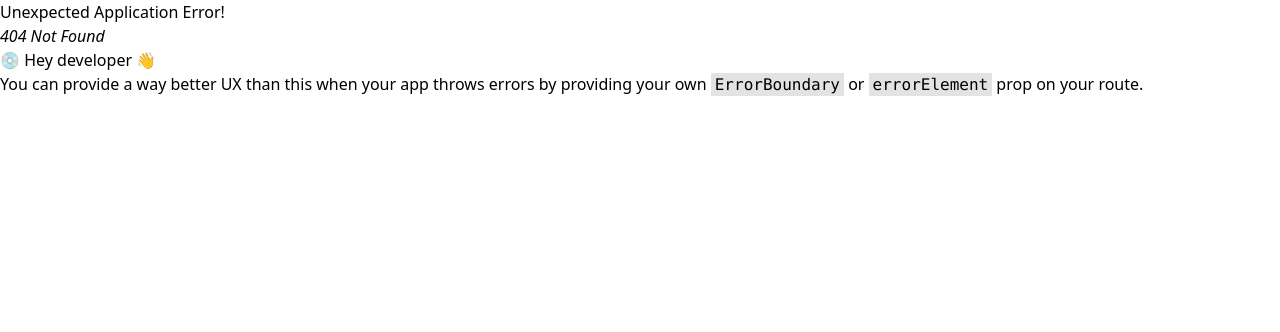
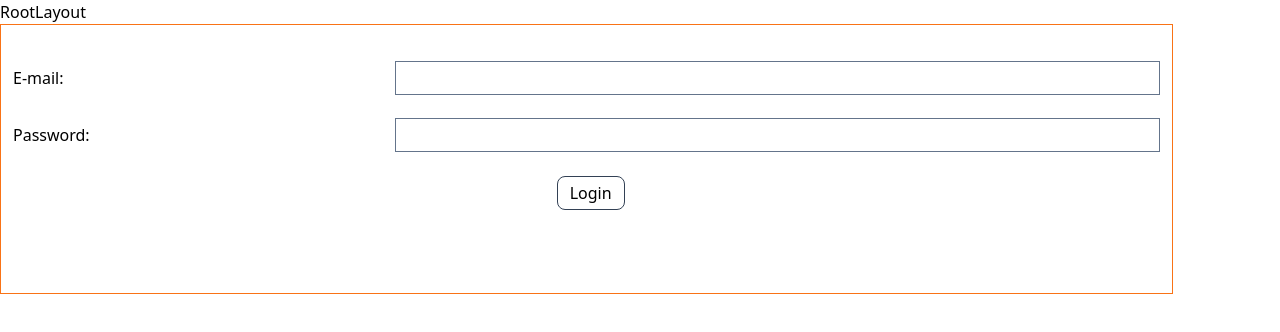
Before and after one commit to angkamilama/TodoList-Firebase-app, a React (Vite) app: page /Login in a window 1280 px wide. Before the commit this address had no page. Shown: the top 332 px of the page. Built offline with nearby package versions, Linux system fonts and the light colour scheme.

Commit message:
add navigate and custom component

```diff
--- a/src/App.tsx
+++ b/src/App.tsx
@@ -7,11 +7,13 @@ import {
 
 import Home from "./components/Home";
 import RootLayout from "./components/RootLayout";
+import Login from "./components/Login";
 
 const router = createBrowserRouter(
   createRoutesFromElements(
     <Route path="/" element={<RootLayout />}>
       <Route index element={<Home />} />
+      <Route path="Login" element={<Login />} />
     </Route>
   )
 );
--- /dev/null
+++ b/src/Interface&Type/MyInterfaces.ts
@@ -0,0 +1,16 @@
+export interface Todotype {
+  id: string;
+  todoItem?: string;
+}
+
+export interface UserInfo {
+  email: string;
+  password: string;
+  loggedIn: boolean;
+  userId: string;
+}
+
+export interface User {
+  userEmail: string;
+  userId: string;
+}
--- a/src/components/Home.tsx
+++ b/src/components/Home.tsx
@@ -1,7 +1,7 @@
 import { useState } from "react";
 import { createUserWithEmailAndPassword } from "firebase/auth";
-import { auth } from "../firebaseConfig/firebaseConfig";
-import { db } from "../firebaseConfig/firebaseConfig";
+import { auth } from "../firebaseConfig/Configuration";
+import { db } from "../firebaseConfig/Configuration";
 import {
   collection,
   doc,
@@ -10,18 +10,10 @@ import {
   updateDoc,
   deleteDoc,
 } from "firebase/firestore";
+import { NavLink } from "react-router-dom";
+import MyForm from "./MyForm";
+import { UserInfo, Todotype, User } from "../Interface&Type/MyInterfaces";
 
-interface Todotype {
-  id: string;
-  todoItem?: string;
-}
-
-interface UserInfo {
-  email: string;
-  password: string;
-  loggedIn: boolean;
-  userId: string;
-}
 function Home() {
   const [userInfo, setUserInfo] = useState<UserInfo>({
     email: "",
@@ -34,11 +26,7 @@ function Home() {
   const [editedTodoItem, setEditedTodoItem] = useState("");
   const [editedId, setEditedId] = useState("");
   const [todos, setTodos] = useState<Todotype[]>([]);
-  const [registerMessage, setRegisterMessage] = useState(false);
-  const [user, setUser] = useState<{
-    userEmail: string;
-    userId: string;
-  } | null>(null);
+  const [user, setUser] = useState<User | null>(null);
 
   const fetchTodos = async () => {
     try {
@@ -60,28 +48,20 @@ function Home() {
     }
   };
 
-  const handleSubmit = async (e: React.FormEvent<HTMLFormElement>) => {
-    e.preventDefault();
-    if (!userInfo.password || !userInfo.email) {
-      setRegisterMessage(true);
-      return;
-    }
+  const handleRegister = async (email: string, password: string) => {
     try {
       const userCredential = await createUserWithEmailAndPassword(
         auth,
-        userInfo.email,
-        userInfo.password
+        email,
+        password
       );
-
       const userEmail = userCredential.user.email as string;
       const userId = userCredential.user.uid;
       setUser({ userEmail, userId });
-      setUserInfo({ email: "", password: "", loggedIn: true, userId });
     } catch (err) {
       console.error(err);
     }
   };
-
   const submitTodoItem = async (e: React.FormEvent<HTMLFormElement>) => {
     e.preventDefault();
     if (!todoItem) return;
@@ -144,46 +124,20 @@ function Home() {
             </div>
           ) : (
             <>
-              <form
-                onSubmit={handleSubmit}
-                className="h-[270px] flex flex-col justify-evenly items-center w-11/12 md:full mb-5 border border-orange-500 p-3"
-              >
-                <label className="w-full flex justify-between items-center">
-                  E-mail:
-                  <input
-                    value={userInfo.email}
-                    onChange={(e) =>
-                      setUserInfo({ ...userInfo, email: e.target.value })
-                    }
-                    className="ml-5 w-[190px] md:w-2/3 p-1 border border-slate-500"
-                  />
-                </label>
-                <label className="w-full flex justify-between items-center">
-                  Password:
-                  <input
-                    type="password"
-                    value={userInfo.password}
-                    onChange={(e) =>
-                      setUserInfo({ ...userInfo, password: e.target.value })
-                    }
-                    className="ml-5 w-[190px] md:w-2/3 border border-slate-500 p-1"
-                  />
-                </label>
-                <button className="border border-slate-700 px-3 py-1 rounded-lg ml-2">
-                  Register
-                </button>
-                <p
-                  className={`${registerMessage ? "visible text-red-700 text-center" : "invisible"} font-semibold`}
-                >
-                  Please fill in your detail!
-                </p>
-              </form>
+              <MyForm
+                onSubmit={handleRegister}
+                buttonText="Register"
+                errorMessage="Please fill in your detail!"
+              />
               <div>
                 <p>
                   Do you already have an account?{" "}
-                  <span className="border border-slate-800 p-1 rounded-lg bg-slate-200">
+                  <NavLink
+                    to="/Login"
+                    className="border border-slate-800 p-1 rounded-lg bg-slate-200"
+                  >
                     Login Here!
-                  </span>
+                  </NavLink>
                 </p>
               </div>
             </>
--- /dev/null
+++ b/src/components/Login.tsx
@@ -0,0 +1,47 @@
+import { signInWithEmailAndPassword } from "firebase/auth";
+import { auth } from "../firebaseConfig/Configuration";
+import { useState } from "react";
+import MyForm from "./MyForm";
+import { useNavigate } from "react-router";
+
+interface User {
+  userEmail: string;
+  userId: string;
+}
+
+function Login() {
+  const [user, setUser] = useState<User | null>();
+
+  const navigate = useNavigate();
+
+  const handleLogin = async (email: string, password: string) => {
+    try {
+      const userCredential = await signInWithEmailAndPassword(
+        auth,
+        email,
+        password
+      );
+      const userEmail = userCredential.user.email as string;
+      const userId = userCredential.user.uid;
+      setUser({ userEmail, userId });
+
+      navigate("/");
+    } catch (err) {
+      console.error(err);
+    }
+  };
+
+  return (
+    <div>
+      <MyForm
+        onSubmit={handleLogin}
+        buttonText="Login"
+        errorMessage="Please fill in your detail!"
+      />
+
+      {user && <p>Welcome {user.userEmail}!</p>}
+    </div>
+  );
+}
+
+export default Login;
--- /dev/null
+++ b/src/components/MyForm.tsx
@@ -0,0 +1,61 @@
+// AuthForm.tsx
+import React, { useState } from "react";
+
+interface AuthFormProps {
+  onSubmit: (email: string, password: string) => void;
+  buttonText: string;
+  errorMessage: string;
+}
+
+function AuthForm({ onSubmit, buttonText, errorMessage }: AuthFormProps) {
+  const [email, setEmail] = useState("");
+  const [password, setPassword] = useState("");
+  const [showError, setShowError] = useState(false);
+
+  const handleSubmit = (e: React.FormEvent<HTMLFormElement>) => {
+    e.preventDefault();
+    if (!email || !password) {
+      setShowError(true);
+      return;
+    }
+    setShowError(false);
+    onSubmit(email, password);
+  };
+
+  return (
+    <form
+      onSubmit={handleSubmit}
+      className="h-[270px] flex flex-col justify-evenly items-center w-11/12 md:full mb-5 border border-orange-500 p-3"
+    >
+      <label className="w-full flex justify-between items-center">
+        E-mail:
+        <input
+          value={email}
+          onChange={(e) => setEmail(e.target.value)}
+          className="ml-5 w-[190px] md:w-2/3 p-1 border border-slate-500"
+        />
+      </label>
+      <label className="w-full flex justify-between items-center">
+        Password:
+        <input
+          type="password"
+          value={password}
+          onChange={(e) => setPassword(e.target.value)}
+          className="ml-5 w-[190px] md:w-2/3 border border-slate-500 p-1"
+        />
+      </label>
+      <button className="border border-slate-700 px-3 py-1 rounded-lg ml-2">
+        {buttonText}
+      </button>
+      <p
+        className={`${
+          showError ? "visible text-red-700 text-center" : "invisible"
+        } font-semibold`}
+      >
+        {errorMessage}
+      </p>
+    </form>
+  );
+}
+
+export default AuthForm;
```
Also changed, not shown: src/firebaseConfig/Configuration.ts (renamed from src/firebaseConfig/firebaseConfig.ts).
